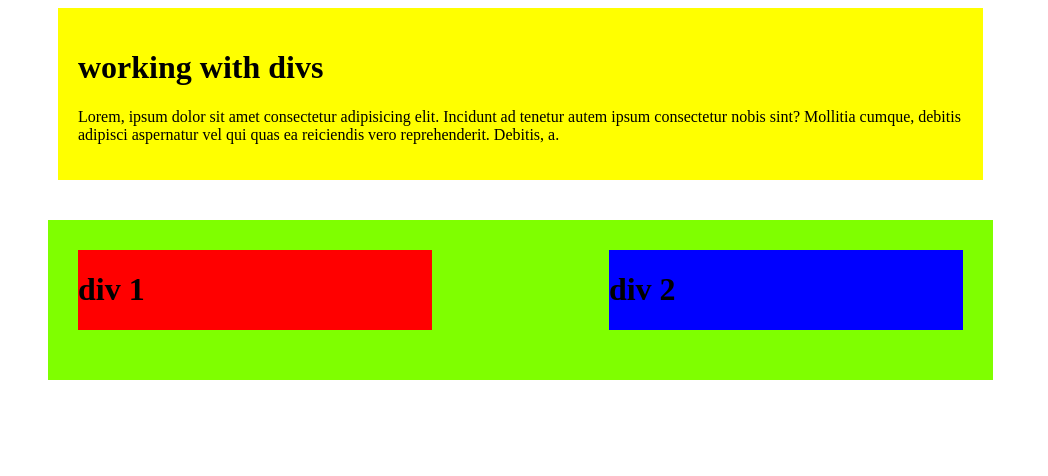
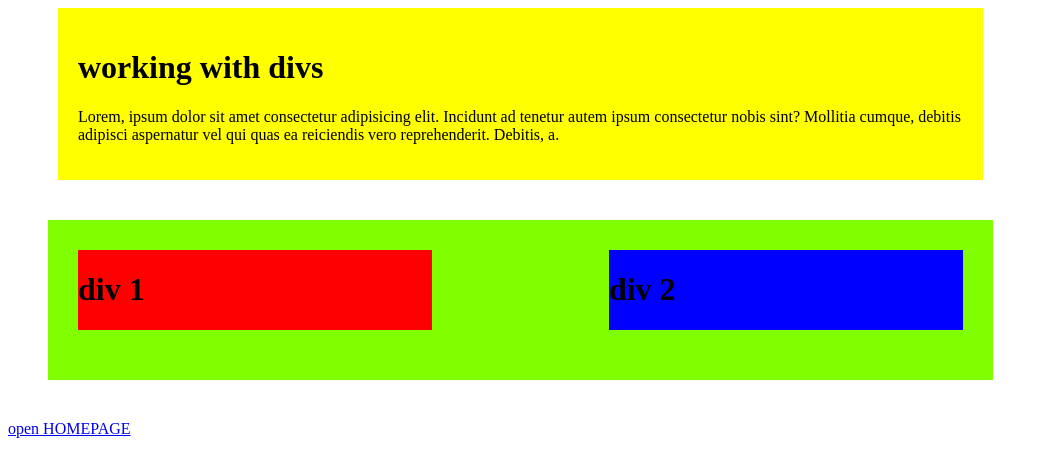
Before and after one commit to Jauvas/task-2, a plain HTML site: page divs.html in a window 1280 px wide. Shown: the whole page, without its empty margins (0-1048 px from the left). Drawn offline with Linux system fonts and the light colour scheme.

Commit message:
Add files via upload

```diff
--- a/divs.html
+++ b/divs.html
@@ -58,5 +58,7 @@
         </div>
     </div>
 
+    <a href="index.html">open HOMEPAGE</a>
+
 </body>
 </html>
```
Also changed, not shown: index.html (+1 -0 lines).
